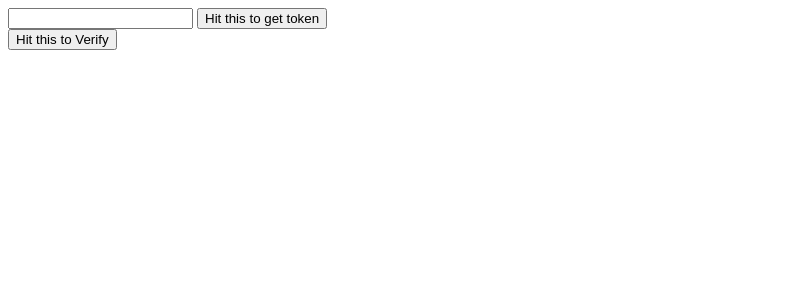
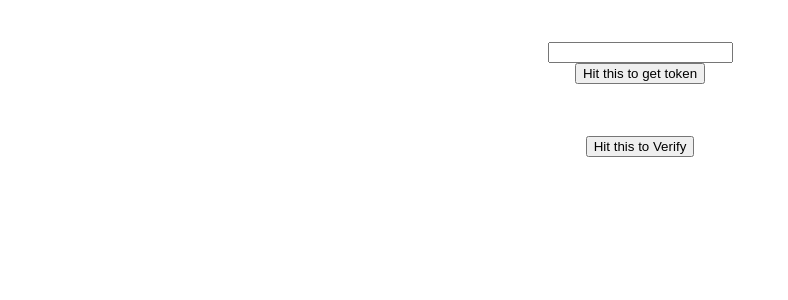
Before and after one commit to 205101-retr0/PythonOpenCV, a Flask app: page / in a window 1280 px wide. Shown: the top 300 px of the page, without its empty margins (0-788 px from the left). Run offline with Flask 2, Linux system fonts and the light colour scheme.

Commit message:
first commit

```diff
--- a/templates/index.html
+++ b/templates/index.html
@@ -4,16 +4,16 @@
     <meta charset="UTF-8" />
     <meta http-equiv="X-UA-Compatible" content="IE=edge" />
     <meta name="viewport" content="width=device-width, initial-scale=1.0" />
-    <link rel="stylesheet" href="styles.css" type="css">
+    <link rel="stylesheet" type="text/css" href="style.css">
     <title>Document</title>
   </head>
   <body>
     <div class="container">
-    <form action="/login" method="post">
+    <form class="c-elem" action="/login" method="post">
       <input type='text' name='username'>
       <button type="submit">Hit this to get token</button>
     </form>
-    <form action="/verify" method="post">
+    <form class="c-elem" action="/verify" method="post">
     <button type="submit">Hit this to Verify</button>
     </div>
   </body>
--- /dev/null
+++ b/templates/style.css
@@ -0,0 +1,24 @@
+body {
+    width: 100%;
+    height: 100%;
+    padding: 0;
+    margin: 0;
+}
+
+.containter{
+    width: 100%;
+    height: 100%;
+    color: red;
+}
+
+.c-elem{
+    display: flex;
+    flex-direction: column;
+    align-items: center;
+    padding: 10px;
+    margin: 2em;
+}
+
+input{
+    text-align: center;
+}
```
Also changed, not shown: templates/styles.css (deleted, +0 -11 lines).
